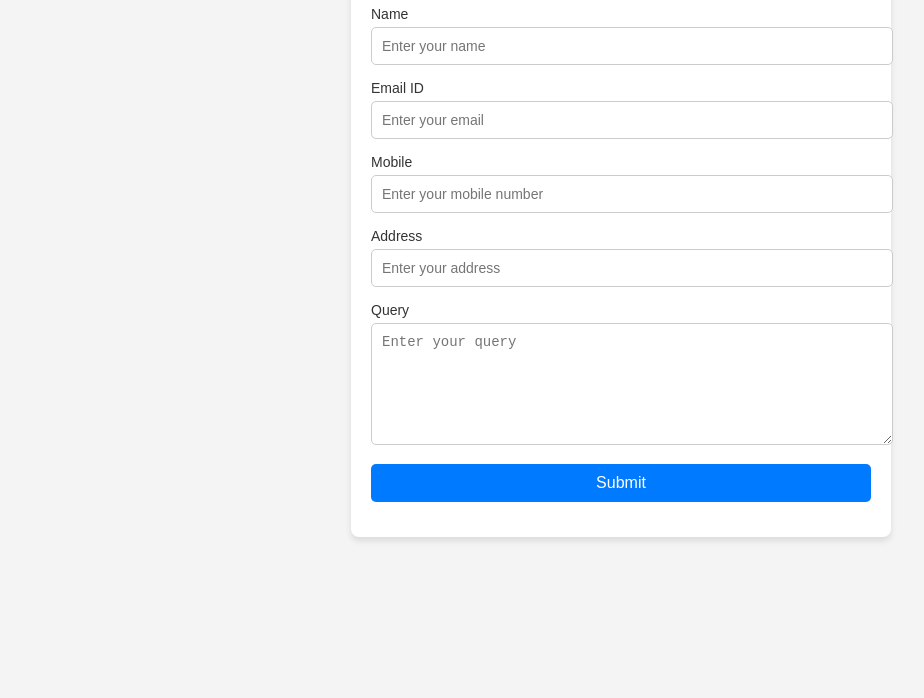
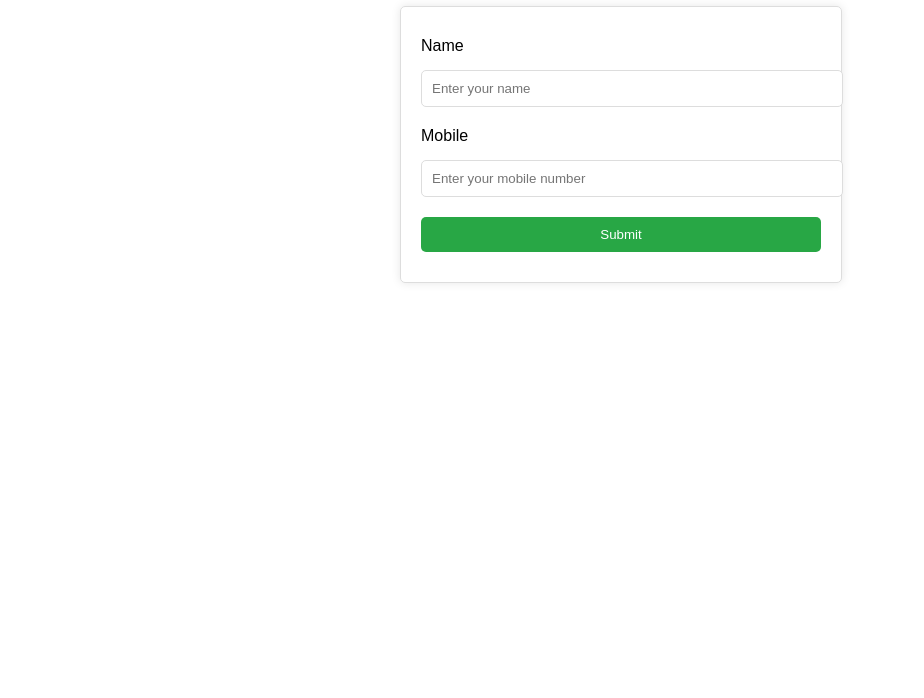
Before and after one commit to Dhevadharshan/WA, a plain HTML site: page index.html in a window 1280 px wide. Shown: the part 102-800 px from the top of the page, without its empty margins (19-943 px from the left). Drawn offline with Linux system fonts and the light colour scheme.

Commit message:
Add files via upload

```diff
--- a/index.html
+++ b/index.html
@@ -3,144 +3,74 @@
 <head>
     <meta charset="UTF-8">
     <meta name="viewport" content="width=device-width, initial-scale=1.0">
-    <title>Form to Google Sheets</title>
+    <title>Submit to Google Sheets</title>
     <style>
         body {
             font-family: Arial, sans-serif;
-            background-color: #f4f4f4;
-            margin: 0;
+            margin: 50px;
+        }
+        form {
+            max-width: 400px;
+            margin: auto;
             padding: 20px;
+            border: 1px solid #ddd;
+            border-radius: 5px;
+            box-shadow: 0 0 10px rgba(0, 0, 0, 0.1);
         }
-
-        .form-container {
-            max-width: 500px;
-            margin: 0 auto;
-            background: #fff;
-            padding: 20px;
-            border-radius: 8px;
-            box-shadow: 0 4px 6px rgba(0, 0, 0, 0.1);
+        label {
+            display: block;
+            margin: 10px 0 5px;
         }
-
-        .form-container h2 {
-            text-align: center;
-            margin-bottom: 20px;
-        }
-
-        .form-group {
-            margin-bottom: 15px;
-        }
-
-        .form-group label {
-            display: block;
-            margin-bottom: 5px;
-            font-size: 14px;
-            color: #333;
-        }
-
-        .form-group input, .form-group textarea {
+        input[type="text"], input[type="tel"], button {
             width: 100%;
             padding: 10px;
-            font-size: 14px;
-            border: 1px solid #ccc;
+            margin: 10px 0;
+            border: 1px solid #ddd;
             border-radius: 5px;
         }
-
-        .form-group textarea {
-            resize: vertical;
-            height: 100px;
+        button {
+            background-color: #28a745;
+            color: white;
+            border: none;
+            cursor: pointer;
         }
-
-        .submit-btn {
-            width: 100%;
-            padding: 10px;
-            border: none;
-            background-color: #007bff;
-            color: white;
-            font-size: 16px;
-            border-radius: 5px;
-            cursor: pointer;
-            transition: background-color 0.3s ease;
-        }
-
-        .submit-btn:hover {
-            background-color: #0056b3;
-        }
-
-        .message {
-            text-align: center;
-            margin-top: 15px;
-            font-size: 14px;
-        }
-
-        .message.success {
-            color: green;
-        }
-
-        .message.error {
-            color: red;
+        button:hover {
+            background-color: #218838;
         }
     </style>
 </head>
 <body>
-    <div class="form-container">
-        <h2>Submit Your Details</h2>
-        <form id="dataForm">
-            <div class="form-group">
+    <h1>Submit Data</h1>
+    <form id="googleForm">
         <label for="name">Name</label>
         <input type="text" id="name" name="name" placeholder="Enter your name" required>
-            </div>
-            <div class="form-group">
-                <label for="maiid">Email ID</label>
-                <input type="email" id="maiid" name="maiid" placeholder="Enter your email" required>
-            </div>
-            <div class="form-group">
+
         <label for="mobile">Mobile</label>
-                <input type="text" id="mobile" name="mobile" placeholder="Enter your mobile number" required>
-            </div>
-            <div class="form-group">
-                <label for="address">Address</label>
-                <input type="text" id="address" name="address" placeholder="Enter your address" required>
-            </div>
-            <div class="form-group">
-                <label for="query">Query</label>
-                <textarea id="query" name="query" placeholder="Enter your query" required></textarea>
-            </div>
-            <button type="submit" class="submit-btn">Submit</button>
-            <div class="message" id="message"></div>
+        <input type="tel" id="mobile" name="mobile" placeholder="Enter your mobile number" required>
+
+        <button type="submit">Submit</button>
     </form>
-    </div>
+
     <script>
-        const scriptURL = "https://script.google.com/macros/s/AKfycbxuFOHraCuLqMlBhPiejQNs-NhrO-t0NSgh5x_Xi0_5sXoa_ZgY54v_99QO6bpcIE1hWA/exec";
+        const scriptURL = 'https://script.google.com/macros/s/AKfycbyXRraeZZDW4ZvZqLG6wJJhE2r6Ivrg9aHHBav5EVqEr0UegRK-Khb-Aj_fmvrO1vwclg/exec';
+        const form = document.getElementById('googleForm');
 
-        document.getElementById('dataForm').addEventListener('submit', async (event) => {
-            event.preventDefault();
-            const form = event.target;
-            const messageDiv = document.getElementById('message');
-
-            // Collect form data
+        form.addEventListener('submit', (e) => {
+            e.preventDefault(); // Prevent the form from refreshing the page
             const formData = new FormData(form);
 
-            try {
-                // POST the data to the Google Apps Script URL
-                const response = await fetch(scriptURL, {
+            fetch(scriptURL, {
                 method: 'POST',
-                    body: formData
+                body: formData,
+            })
+            .then(response => {
+                alert('Success! Data has been submitted.');
+                form.reset();
+            })
+            .catch(error => {
+                alert('Error! Data submission failed.');
+                console.error('Error:', error);
             });
-
-                if (response.ok) {
-                    messageDiv.textContent = "Data submitted successfully!";
-                    messageDiv.className = "message success";
-                    form.reset();
-                } else {
-                    throw new Error("Failed to submit data");
-                }
-            } catch (error) {
-                messageDiv.textContent = error.message;
-                messageDiv.className = "message error";
-
-                // Display an error pop-up
-                alert("An error occurred while submitting the form: " + error.message);
-            }
         });
     </script>
 </body>
```
Lines whose indentation alone changed are shown as unchanged.
